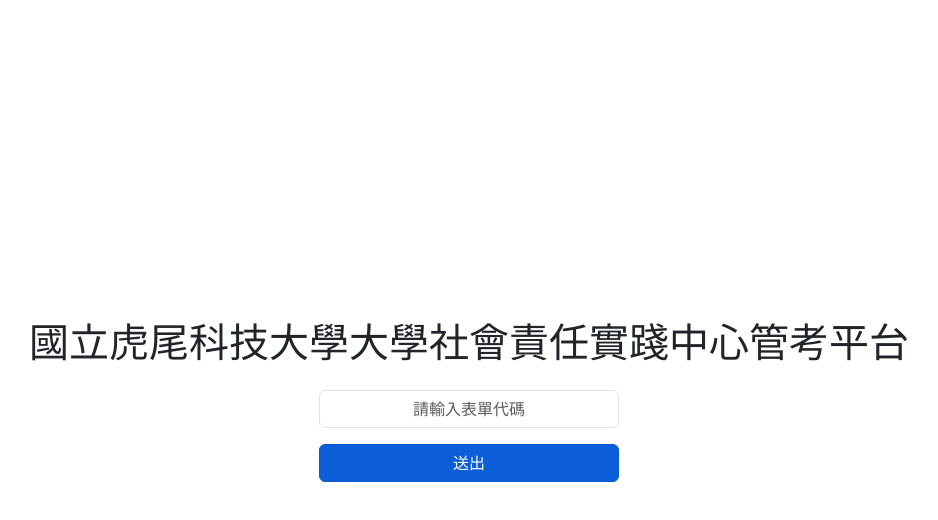
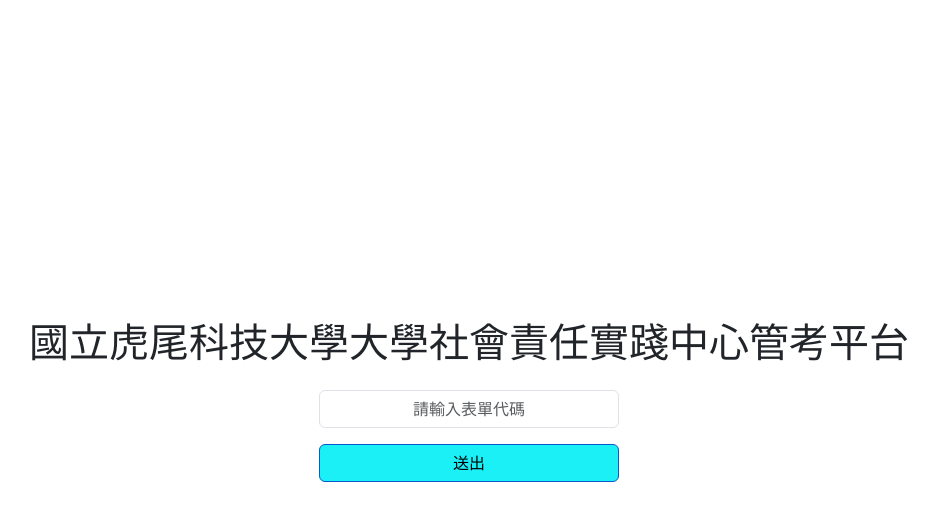
Before and after one commit to kulianpa7/sdgs_form_generator, a plain HTML site: page index.html in a window 1280 px wide. In both pictures the pointer is over the button "送出". Shown: the whole page, without its empty margins (171-1109 px from the left). Drawn offline with nearby package versions, Linux system fonts and the light colour scheme; some packages are replaced by stand-ins of ours; a script that the page names is missing.

Commit message:
commit style

```diff
--- a/style.css
+++ b/style.css
@@ -19,6 +19,10 @@ body {
 .btn{
     background-color: #39b8bd;
 }
+.btn:hover{
+    background-color: #1bf0f7;
+    color:black;
+}
 .button-container {
     display: flex;
     justify-content: center; /* 水平置中 */
```
